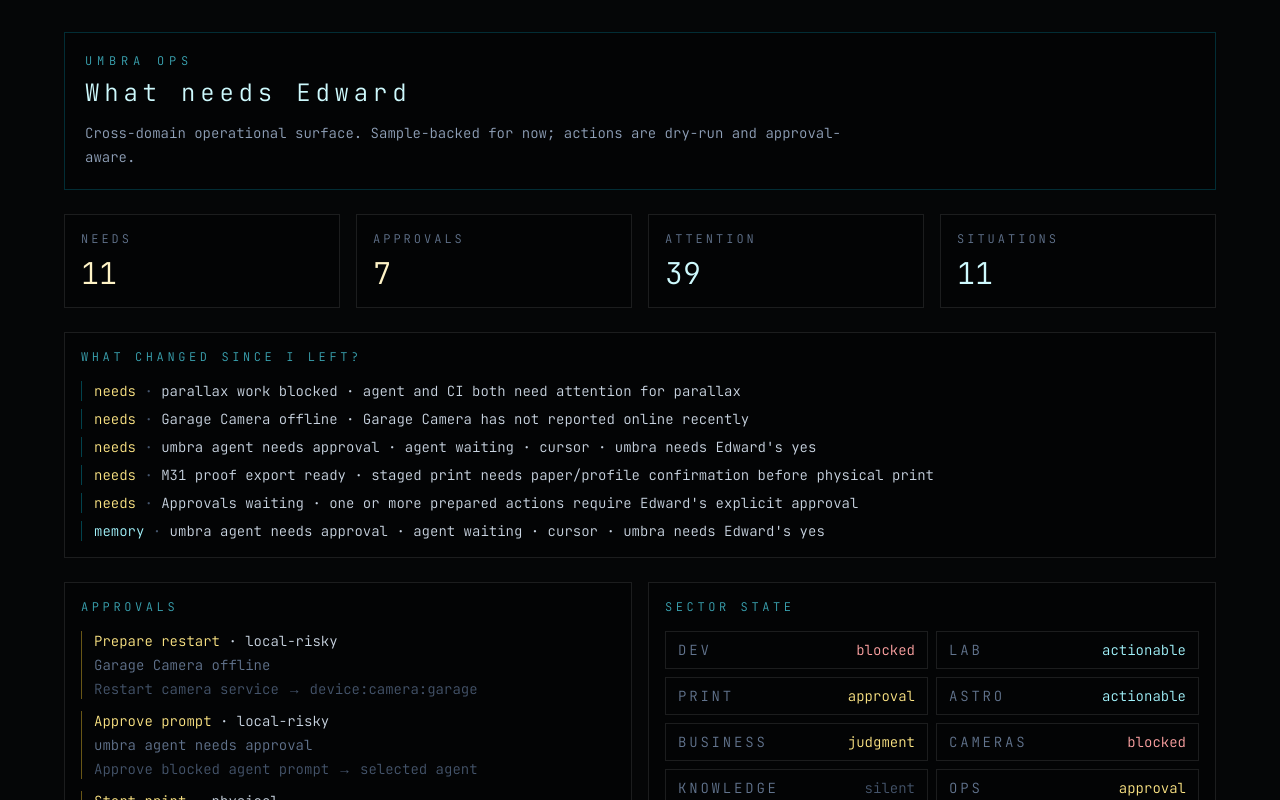
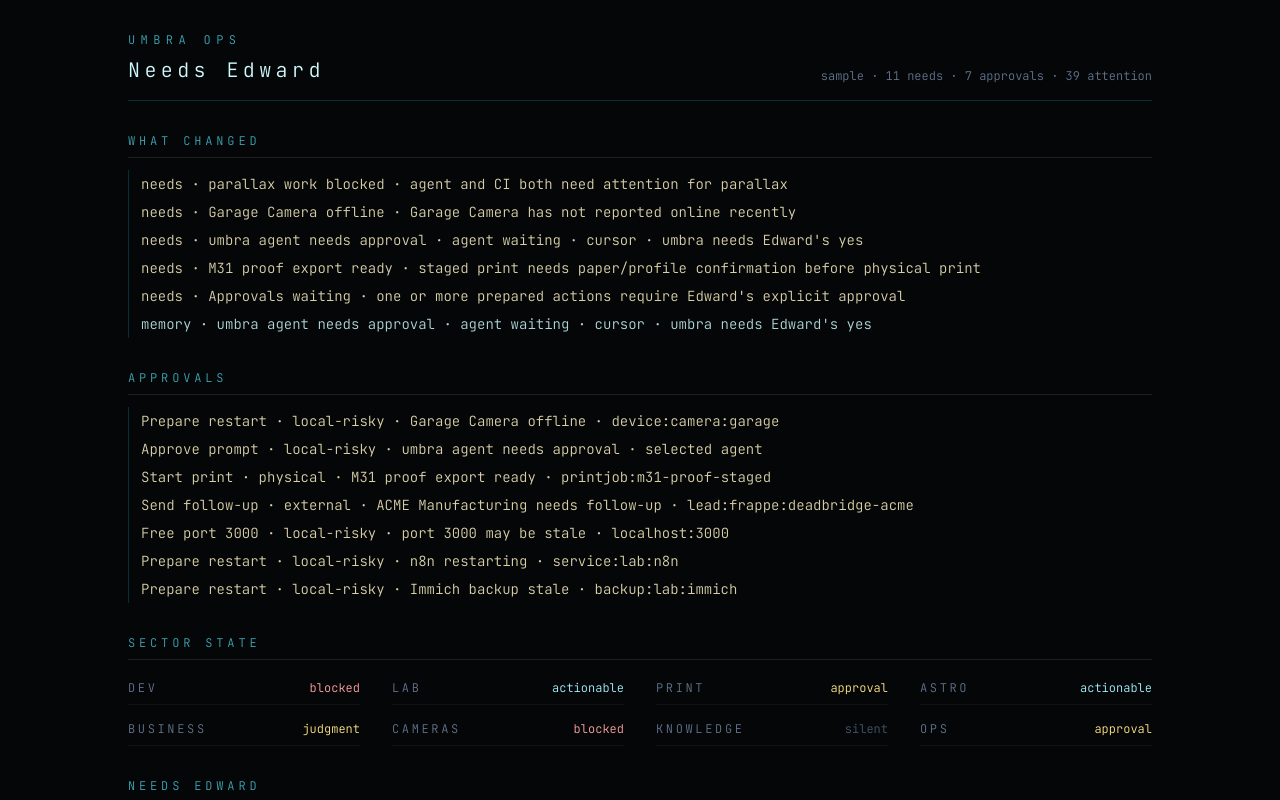
Before and after one commit to Edd-wordd/umbra, a Next.js app: page /ops in a window 1280 px wide. Built offline with nearby package versions, Linux system fonts and the light colour scheme.

Commit message:
Polish Ops surface and link sample brain strip

```diff
--- a/src/app/ops/page.tsx
+++ b/src/app/ops/page.tsx
@@ -14,125 +14,108 @@ export default async function OpsPage() {
 
   return (
     <main className="h-screen overflow-y-auto bg-[#050607] p-8 text-[#d7e4e8]">
-      <div className="mx-auto max-w-6xl space-y-6">
-        <header className="border border-cyan-400/20 bg-black/30 p-5">
-          <p className="text-xs uppercase tracking-[0.4em] text-cyan-300/70">Umbra Ops</p>
-          <h1 className="mt-2 text-2xl font-light tracking-[0.2em] text-cyan-100">What needs Edward</h1>
-          <p className="mt-3 max-w-3xl text-sm leading-6 text-slate-400">
-            Cross-domain operational surface. Sample-backed for now; actions are dry-run and approval-aware.
-          </p>
+      <div className="mx-auto max-w-5xl space-y-8">
+        <header className="border-b border-cyan-400/20 pb-4">
+          <div className="flex flex-wrap items-end justify-between gap-4">
+            <div>
+              <p className="text-xs uppercase tracking-[0.45em] text-cyan-300/70">Umbra Ops</p>
+              <h1 className="mt-2 text-xl font-light tracking-[0.22em] text-cyan-100">Needs Edward</h1>
+            </div>
+            <p className="text-xs text-slate-500">
+              sample · {needs.length} needs · {approvals.length} approvals · {view.totals.attention} attention
+            </p>
+          </div>
         </header>
 
-        <section className="grid gap-4 md:grid-cols-4">
-          <Metric label="needs" value={needs.length} tone="amber" />
-          <Metric label="approvals" value={approvals.length} tone="amber" />
-          <Metric label="attention" value={view.totals.attention} tone="cyan" />
-          <Metric label="situations" value={view.totals.situations} tone="cyan" />
-        </section>
+        <Section title="What changed">
+          {whatChanged.quiet ? (
+            <Line muted>all quiet</Line>
+          ) : (
+            whatChanged.lines.map((line) => <Line key={line} tone={line.startsWith("needs") ? "amber" : "cyan"}>{line}</Line>)
+          )}
+        </Section>
 
-        <Panel title="What changed since I left?">
-          {whatChanged.quiet ? (
-            <p className="text-sm text-slate-500">all quiet</p>
+        <Section title="Approvals">
+          {approvals.length ? (
+            approvals.slice(0, 8).map(({ need, action }) => (
+              <Line key={`${need.id}:${action.id}`} tone="amber">
+                {action.label} · {action.risk} · {need.title}
+                {action.plan?.target ? ` · ${action.plan.target}` : ""}
+              </Line>
+            ))
           ) : (
-            <ul className="space-y-2 text-sm text-slate-300">
-              {whatChanged.lines.map((line) => (
-                <li key={line} className="border-l border-cyan-400/30 pl-3">
-                  <span className={line.startsWith("needs") ? "text-amber-200" : "text-cyan-200"}>{line.split(" · ")[0]}</span>
-                  <span className="text-slate-600"> · </span>
-                  {line.split(" · ").slice(1).join(" · ")}
-                </li>
-              ))}
-            </ul>
+            <Line muted>none</Line>
           )}
-        </Panel>
+        </Section>
 
-        <section className="grid gap-4 lg:grid-cols-2">
-          <Panel title="Approvals">
-            <ul className="space-y-3 text-sm text-slate-300">
-              {approvals.slice(0, 8).map(({ need, action }) => (
-                <li key={`${need.id}:${action.id}`} className="border-l border-amber-300/40 pl-3">
-                  <p><span className="text-amber-200">{action.label}</span> · {action.risk}</p>
-                  <p className="mt-1 text-slate-500">{need.title}</p>
-                  {action.plan && <p className="mt-1 text-slate-600">{action.plan.summary}{action.plan.target ? ` → ${action.plan.target}` : ""}</p>}
-                </li>
-              ))}
-              {!approvals.length && <li className="text-slate-600">none</li>}
-            </ul>
-          </Panel>
+        <Section title="Sector state">
+          <div className="grid gap-x-8 gap-y-2 text-xs sm:grid-cols-2 lg:grid-cols-4">
+            {view.sectors.map((sector) => (
+              <div key={sector.domain} className="flex justify-between border-b border-white/5 py-2">
+                <span className="uppercase tracking-[0.22em] text-slate-500">{sector.domain}</span>
+                <span className={statusColor(sector.status)}>{sector.status}</span>
+              </div>
+            ))}
+          </div>
+        </Section>
 
-          <Panel title="Sector state">
-            <ul className="grid gap-2 text-sm text-slate-300 sm:grid-cols-2">
-              {view.sectors.map((sector) => (
-                <li key={sector.domain} className="flex justify-between border border-white/10 px-3 py-2">
-                  <span className="uppercase tracking-[0.2em] text-slate-500">{sector.domain}</span>
-                  <span className={statusColor(sector.status)}>{sector.status}</span>
-                </li>
-              ))}
-            </ul>
-          </Panel>
-        </section>
-
-        <Panel title="Needs Edward">
-          <div className="space-y-4">
+        <Section title="Needs Edward">
+          <div className="space-y-5">
             {needs.map((need) => {
               const decision = triageByNeed.get(need.id);
               return (
-                <article key={need.id} className="border border-white/10 bg-white/[0.02] p-4">
+                <article key={need.id} className="border-b border-white/10 pb-5">
                   <div className="flex flex-wrap items-start justify-between gap-3">
                     <div>
-                      <p className="text-xs uppercase tracking-[0.25em] text-slate-500">{need.severity}</p>
-                      <h2 className="mt-1 text-lg text-cyan-100">{need.title}</h2>
-                      <p className="mt-2 text-sm text-amber-100/80">why now: {need.whyNow}</p>
+                      <p className="text-[10px] uppercase tracking-[0.28em] text-slate-600">{need.severity}</p>
+                      <h2 className="mt-1 text-base text-cyan-100">{need.title}</h2>
+                      <p className="mt-2 text-xs text-amber-100/75">{need.whyNow}</p>
                     </div>
-                    {decision && <p className="text-xs text-slate-500">{decision.category} · priority {decision.priority.toFixed(2)} · {decision.source}</p>}
+                    {decision && <p className="text-right text-[10px] text-slate-600">{decision.category} · {decision.priority.toFixed(2)} · {decision.source}</p>}
                   </div>
 
-                  <div className="mt-4 grid gap-4 lg:grid-cols-2">
+                  <div className="mt-4 grid gap-4 text-xs lg:grid-cols-2">
                     <div>
-                      <h3 className="text-xs uppercase tracking-[0.25em] text-slate-500">Runbooks</h3>
-                      <ul className="mt-2 space-y-1 text-sm text-slate-300">
-                        {need.runbooks.map((runbook) => <li key={runbook.id}>• {runbook.title}</li>)}
-                        {!need.runbooks.length && <li className="text-slate-600">none</li>}
-                      </ul>
+                      <p className="uppercase tracking-[0.25em] text-slate-600">Runbooks</p>
+                      <div className="mt-2 space-y-1 text-slate-400">
+                        {need.runbooks.map((runbook) => <p key={runbook.id}>• {runbook.title}</p>)}
+                        {!need.runbooks.length && <p className="text-slate-700">none</p>}
+                      </div>
                     </div>
                     <div>
-                      <h3 className="text-xs uppercase tracking-[0.25em] text-slate-500">Actions</h3>
-                      <ul className="mt-2 space-y-3 text-sm text-slate-300">
+                      <p className="uppercase tracking-[0.25em] text-slate-600">Actions</p>
+                      <div className="mt-2 space-y-2 text-slate-400">
                         {need.actions.map((action) => (
-                          <li key={action.id} className="border-l border-cyan-400/30 pl-3">
-                            <p><span className="text-cyan-200">{action.label}</span> · {action.risk} · {action.requiresApproval ? "approval required" : "no approval"}</p>
-                            {action.plan && <p className="mt-1 text-slate-500">{action.plan.summary}{action.plan.target ? ` → ${action.plan.target}` : ""}</p>}
-                          </li>
+                          <p key={action.id}>
+                            <span className="text-cyan-200">{action.label}</span> · {action.risk} · {action.requiresApproval ? "approval" : "safe"}
+                            {action.plan?.target ? <span className="text-slate-600"> · {action.plan.target}</span> : null}
+                          </p>
                         ))}
-                      </ul>
+                      </div>
                     </div>
                   </div>
                 </article>
               );
             })}
           </div>
-        </Panel>
+        </Section>
       </div>
     </main>
   );
 }
 
-function Metric({ label, value, tone }: { label: string; value: number; tone: "cyan" | "amber" }) {
+function Section({ title, children }: { title: string; children: React.ReactNode }) {
   return (
-    <div className="border border-white/10 bg-black/30 p-4">
-      <p className="text-xs uppercase tracking-[0.25em] text-slate-500">{label}</p>
-      <p className={tone === "amber" ? "mt-2 text-3xl font-light text-amber-100" : "mt-2 text-3xl font-light text-cyan-100"}>{value}</p>
-    </div>
+    <section>
+      <h2 className="mb-3 border-b border-white/10 pb-2 text-xs uppercase tracking-[0.32em] text-cyan-300/70">{title}</h2>
+      {children}
+    </section>
   );
 }
 
-function Panel({ title, children }: { title: string; children: React.ReactNode }) {
-  return (
-    <section className="border border-white/10 bg-black/30 p-4">
-      <h2 className="mb-4 text-xs uppercase tracking-[0.3em] text-cyan-300/70">{title}</h2>
-      {children}
-    </section>
-  );
+function Line({ children, tone, muted = false }: { children: React.ReactNode; tone?: "cyan" | "amber"; muted?: boolean }) {
+  const color = muted ? "text-slate-700" : tone === "amber" ? "text-amber-100/85" : tone === "cyan" ? "text-cyan-100/85" : "text-slate-300";
+  return <p className={`border-l border-cyan-400/20 py-1 pl-3 text-sm ${color}`}>{children}</p>;
 }
 
 function statusColor(status: string) {
```
